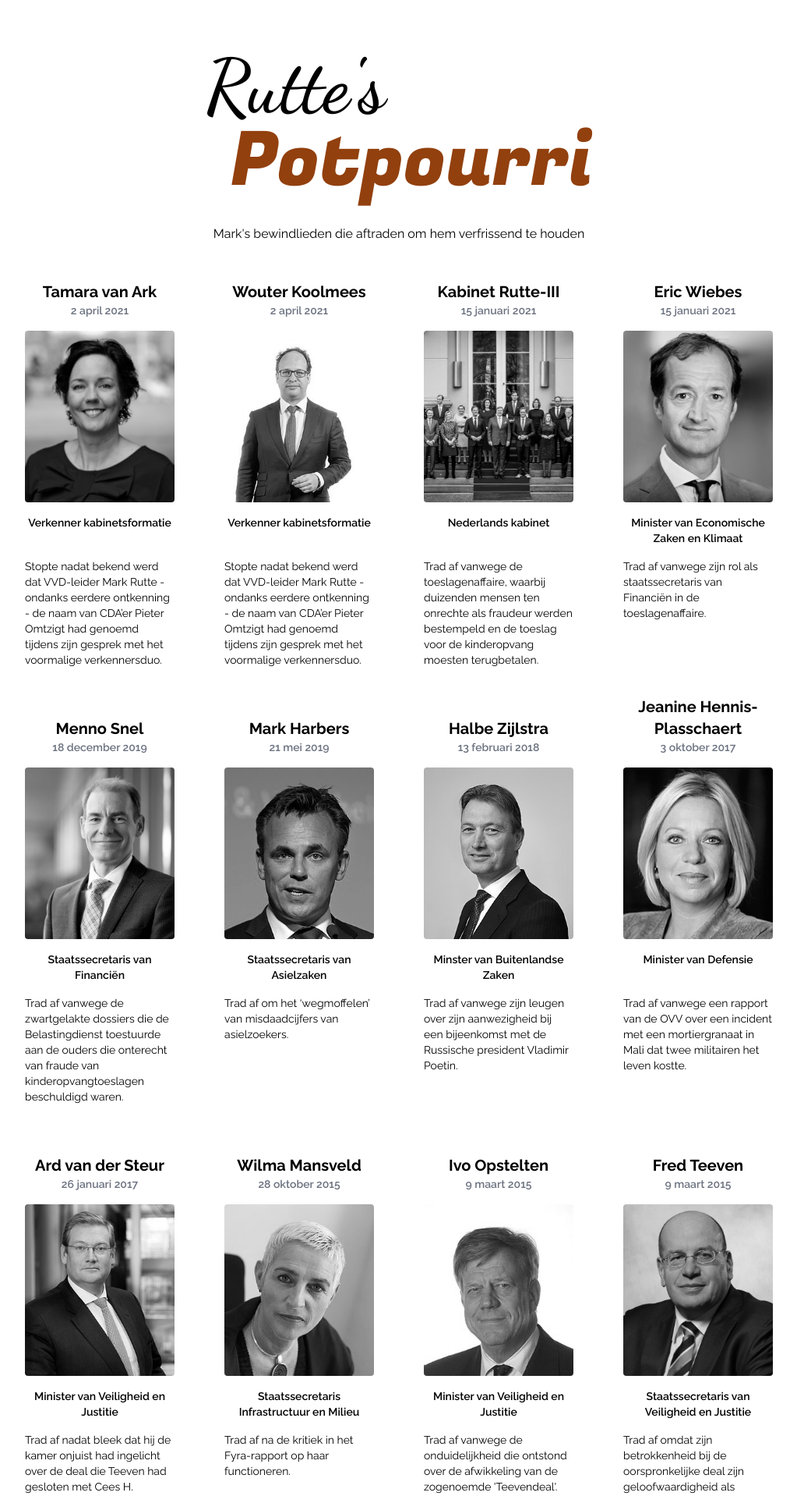
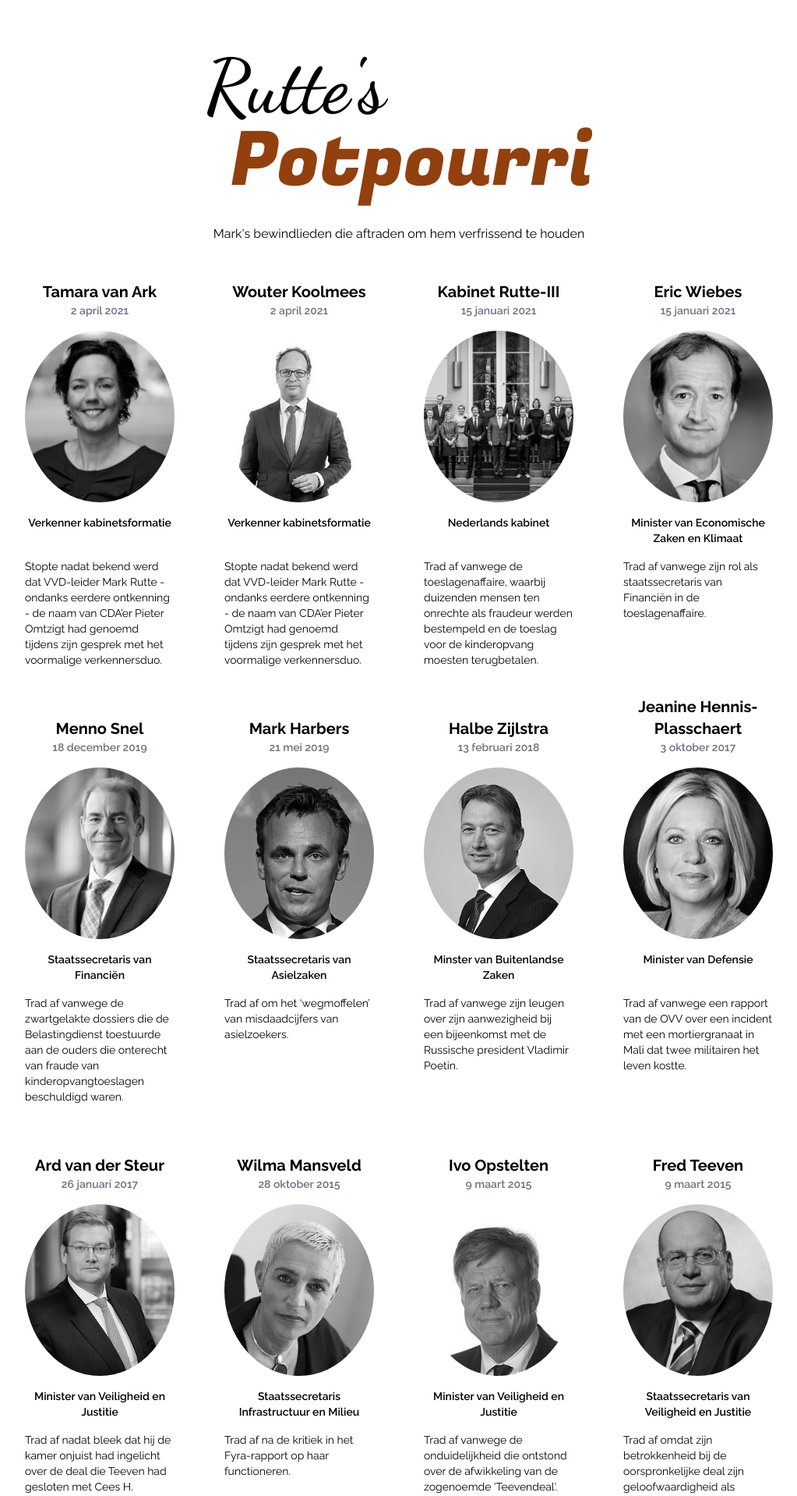
Before and after one commit to jvanhees/ruttes-potpourri, a Jekyll site: the page built from index.html, in a window 1280 px wide. Shown: the top 1918 px of the page at 78% size, without its empty margins (128-1151 px from the left). Built offline with Jekyll 4.4.1, drawn with Linux system fonts in a browser that asks for light colours.

Commit message:
Added portraits

```diff
--- a/_sass/main.scss
+++ b/_sass/main.scss
@@ -15,3 +15,7 @@ body {
 .grayscale {
     filter: grayscale(100%);
 }
+
+.portrait {
+    border-radius: 100%;
+}
--- a/index.html
+++ b/index.html
@@ -15,7 +15,7 @@ layout: default
                     <div class="text-center text-sm font-semibold text-gray-500">{{ casualty.date }}</div>
                 </h3>
             </div>
-            <div class="rounded grayscale my-4 bg-top bg-cover" style="height: 220px; background-image: url('{{ site.baseurl }}{{ casualty.img }}')"></div>
+            <div class="portrait grayscale my-4 bg-top bg-cover" style="height: 220px; background-image: url('{{ site.baseurl }}{{ casualty.img }}')"></div>
             <div class="text-center text-sm font-semibold mb-2 h-12">{{ casualty.title }}</div>
             <p class="text-sm">{{ casualty.description }}</p>
         </a>
```
